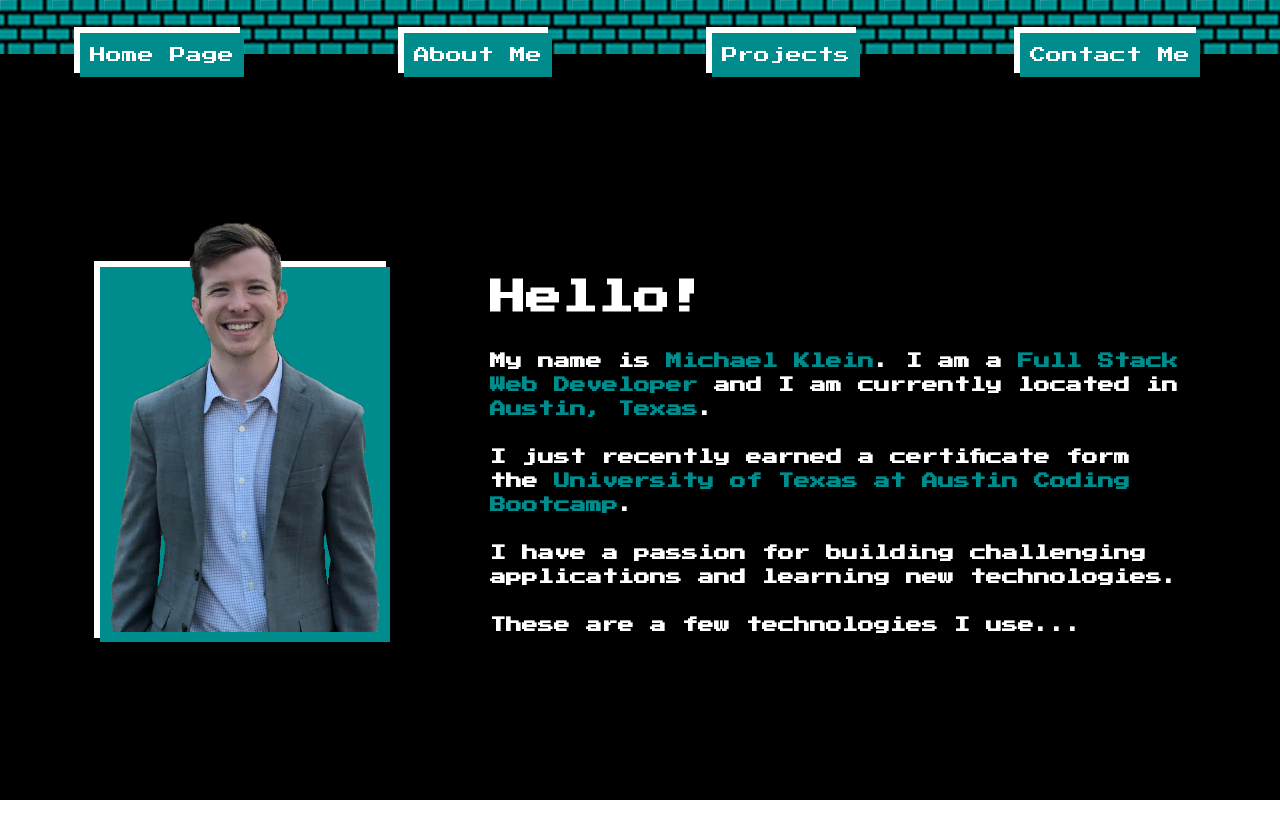
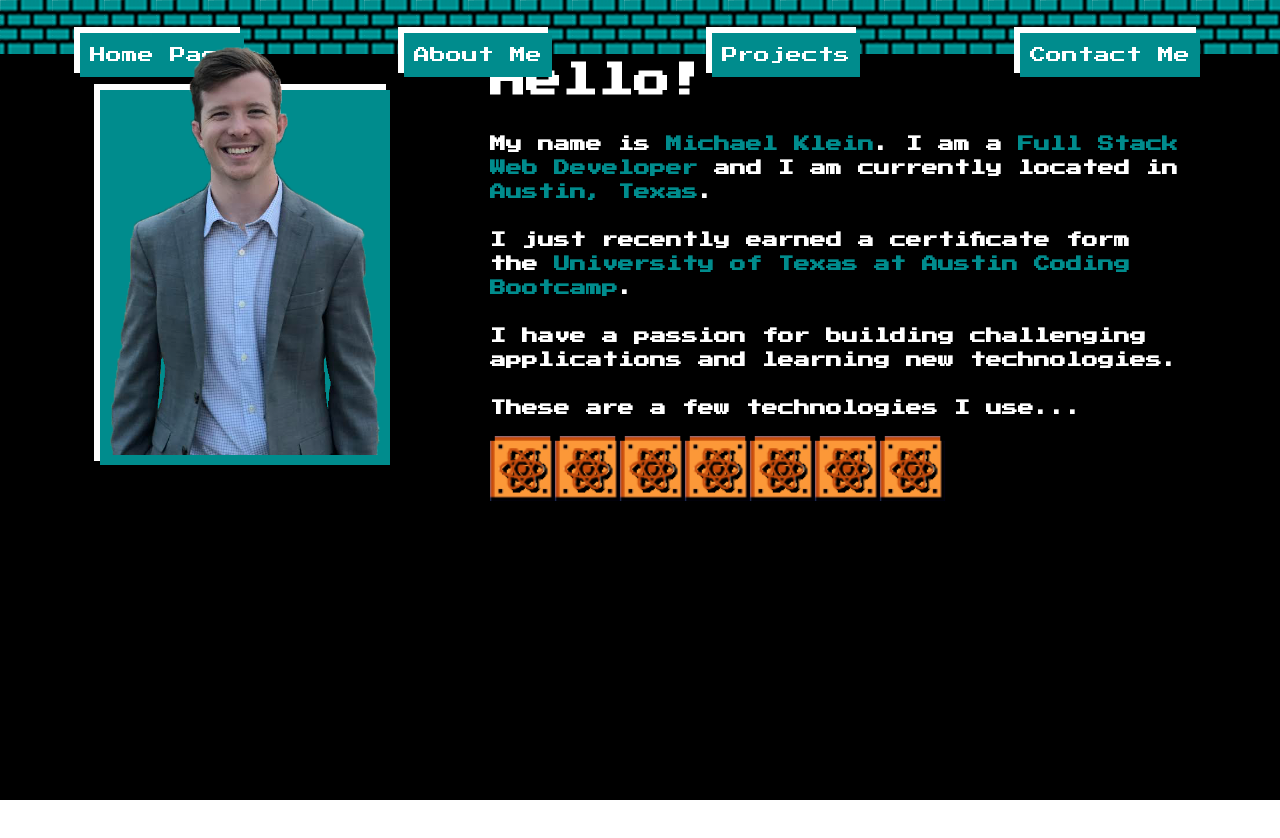
Before and after one commit to inklein1997/Professional-Portfolio-V4, a React (Create React App) app: page / in a window 1280 px wide. Shown: the top 838 px of the page. After the commit the page ends 800 px from the top, so only its background shows below. Built offline with nearby package versions, Linux system fonts and the light colour scheme.

Commit message:
added technology images and fixed visual glitch

```diff
--- a/src/components/AboutMe/AboutMe.js
+++ b/src/components/AboutMe/AboutMe.js
@@ -1,5 +1,6 @@
 import classes from './AboutMe.module.css'
 import profilePic from '../../assets/images/profile-picture/profile-cut-out.png'
+import reactMarioBlock from '../../assets/images/technologies/react-mario-block.png'
 
 import Card from '../UI/Card'
 
@@ -7,8 +8,9 @@ const AboutMe = () => {
     return (
         <section className={classes.section}>
             <Card className={classes.profile}>
-                <img src={profilePic} alt="a professional picture of Michael Klein"/>
+                <img src={profilePic} alt="a professional picture of Michael Klein" />
             </Card>
+            <div className={classes.aboutMeContext}>
                 <div className={classes.aboutMeText} >
                     <h2>Hello!</h2>
                     <br />
@@ -20,6 +22,16 @@ const AboutMe = () => {
                     <br />
                     <h3>These are a few technologies I use...</h3>
                 </div>
+                <div className={classes.technologies}>
+                    <img src={reactMarioBlock} alt="Mario block with React logo" />
+                    <img src={reactMarioBlock} alt="Mario block with React logo" />
+                    <img src={reactMarioBlock} alt="Mario block with React logo" />
+                    <img src={reactMarioBlock} alt="Mario block with React logo" />
+                    <img src={reactMarioBlock} alt="Mario block with React logo" />
+                    <img src={reactMarioBlock} alt="Mario block with React logo" />
+                    <img src={reactMarioBlock} alt="Mario block with React logo" />
+                </div>
+            </div>
 
         </section>
     )
--- a/src/components/AboutMe/AboutMe.module.css
+++ b/src/components/AboutMe/AboutMe.module.css
@@ -1,6 +1,6 @@
 .section {
     display: flex;
-    height:100%;
+    /* height:100%; */
     gap: 100px;
     padding: 0 100px;
 }
@@ -12,14 +12,20 @@
     margin: auto 0
 }
 
-.section div img {
+.section .profile img {
     position:absolute;
     /* height: 400px; */
     width: 270px;
     bottom: 10px
 }
 
-.aboutMeText {
+.aboutMeContext {
+    display: flex;
+    flex-direction: column;
+    gap: 2vh
+}
+
+.aboutMeContext {
     flex: 1 1 65%;
     margin: auto 0;
 }
@@ -35,3 +41,12 @@
 .section div span {
     color: #008C8D;
 }
+
+.technologies {
+    display: flex;
+    height: 65px;
+}
+
+.section .aboutMeContext .technologies img {
+    width: 65px;
+}
```
Also changed, not shown: src/assets/images/technologies/react-mario-block.png (added), 1 other file (tests, documents, lock files or other folders). Lines whose indentation alone changed are shown as unchanged.
